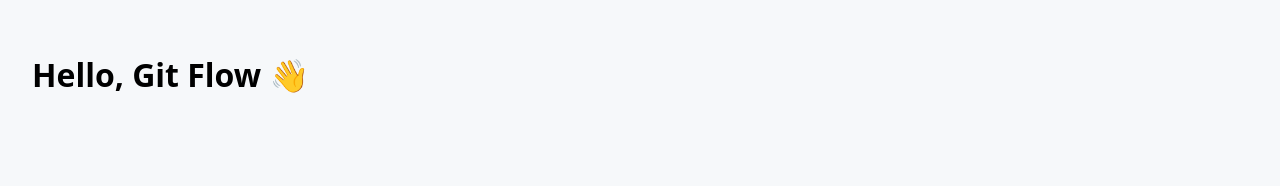
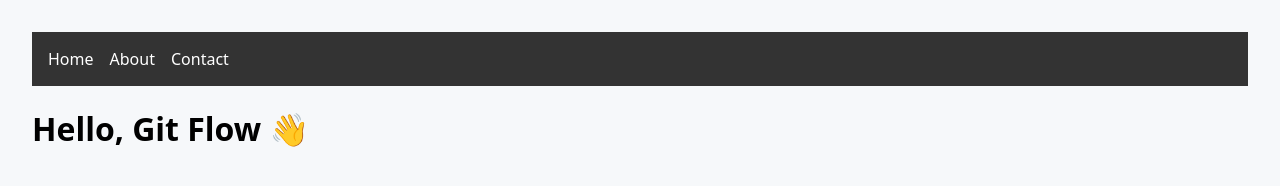
Before and after one commit to saief057/git-flow-easy-lab, a plain HTML site: page index.html in a window 1280 px wide. Drawn offline with Linux system fonts and the light colour scheme.

Commit message:
feat: add header banner with nav links

```diff
--- a/index.html
+++ b/index.html
@@ -7,6 +7,16 @@
     <link rel="stylesheet" href="styles.css" />
   </head>
   <body>
+  <header>
+    <nav>
+      <ul>
+        <li><a href="#">Home</a></li>
+        <li><a href="#">About</a></li>
+        <li><a href="#">Contact</a></li>
+      </ul>
+    </nav>
+  </header>
+
     <h1>Hello, Git Flow 👋</h1>
     <script src="script.js"></script>
   </body>
--- a/styles.css
+++ b/styles.css
@@ -4,3 +4,22 @@ body {
   padding: 2rem;
   background: #f6f8fa;
 }
+
+header {
+  background-color: #333;
+  padding: 1rem;
+  color: white;
+}
+
+nav ul {
+  list-style: none;
+  display: flex;
+  gap: 1rem;
+  margin: 0;
+  padding: 0;
+}
+
+nav a {
+  color: white;
+  text-decoration: none;
+}
```
